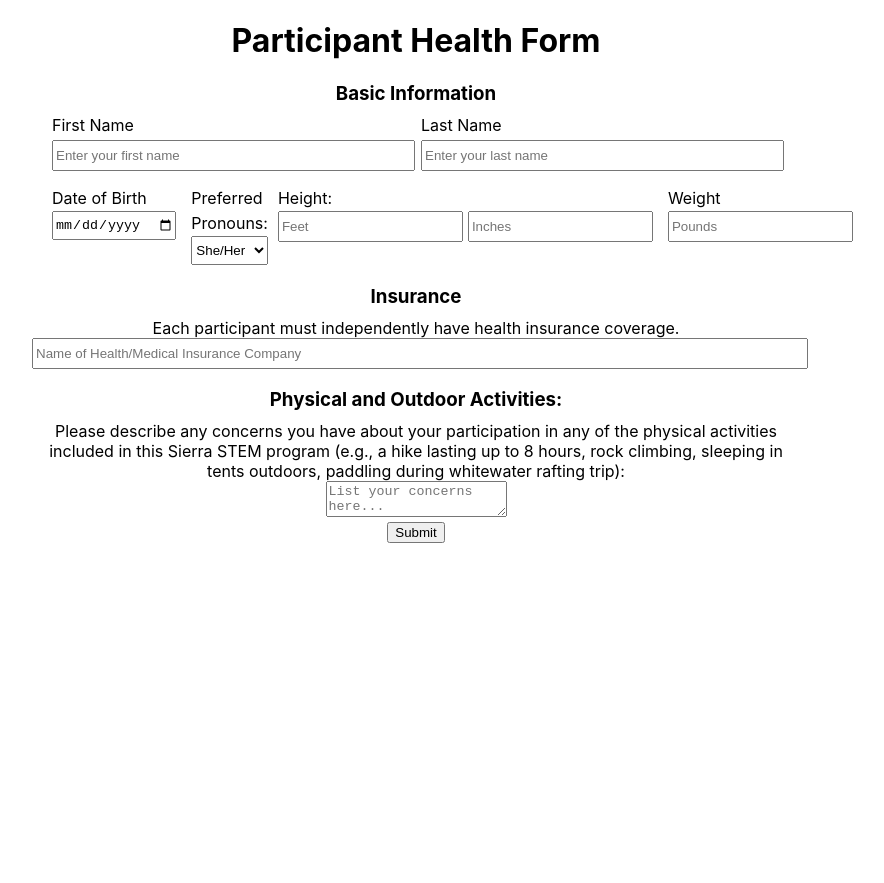
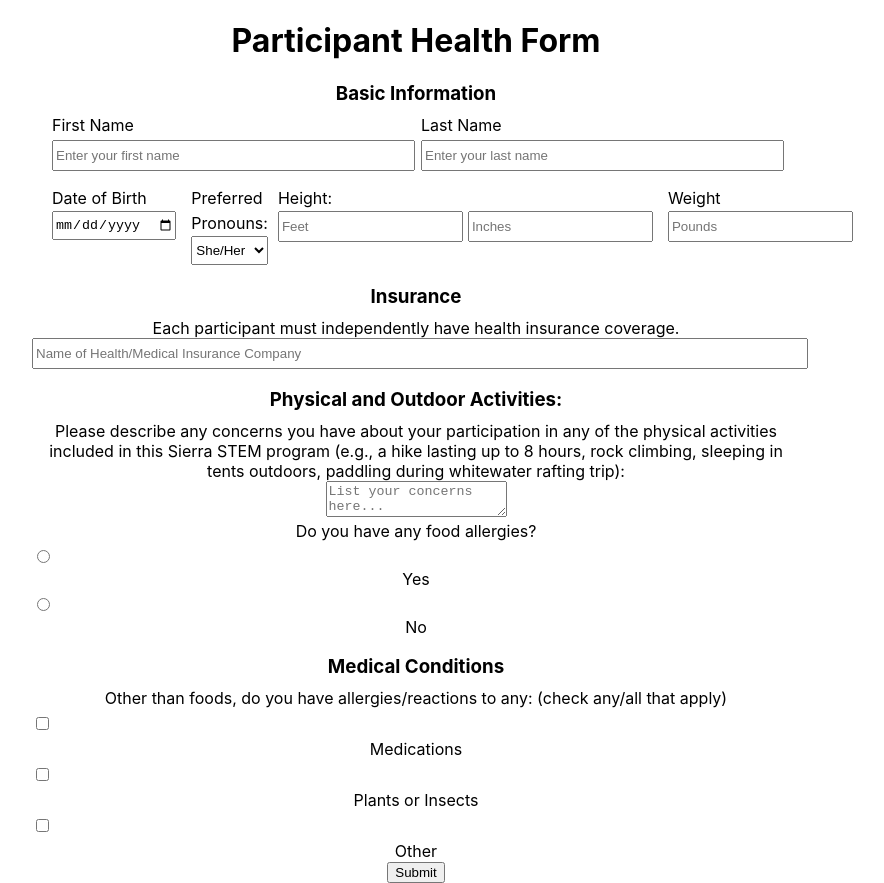
Before and after one commit to alinachen8/sierra-stem, a React (Create React App) app in the folder ss_waiver_app/: page / in a window 1280 px wide. Shown: the whole page, without its empty margins (224-1108 px from the left). Before the commit the page ends 800 px from the top, so only its background shows below. Built offline with nearby package versions, Linux system fonts and the light colour scheme.

Commit message:
implemented radio and checkbox (small bug), need to update schema

```diff
--- /dev/null
+++ b/ss_waiver_app/src/components/CheckboxInput.js
@@ -0,0 +1,42 @@
+import { useField } from "formik";
+import classnames from "classnames"
+
+const CheckboxInput = ({label, className, options, ...props}) => {
+    const [field, meta] = useField(props);
+    const detailName = `{field.name}-details`;
+
+    return (
+        <>
+            <label>{label}</label>
+
+            {options.map((option) =>
+                <label key={option.value}>
+                    <input
+                        type="checkbox"
+                        value={option.value}
+                        {...field}
+                        {...props}
+                        className = {classnames(className, {
+                            "input-error": meta.touched && meta.error
+                            })}
+                    />
+                    {option.label}
+                </label>
+
+            )}
+
+            {/* need to change logic bc now if uncheck one box is gone even if there are two other checked ones */}
+            {field.value &&
+            <>
+                <label>Please provide further details.</label>
+                <input
+                    name={detailName}
+                    type="text"
+                />
+            </>
+            }
+        </>
+     );
+}
+
+export default CheckboxInput;
--- /dev/null
+++ b/ss_waiver_app/src/components/RadioInput.js
@@ -0,0 +1,49 @@
+import { useField } from "formik";
+import classnames from "classnames";
+
+const RadioInput = ({label, className, ...props}) => {
+    const [field, meta] = useField(props);
+    const detailName = `{field.name}-details`
+
+    return (
+        <>
+        {/* question label */}
+            <label>{label}</label>
+            <label>
+                <input
+                    {...field}
+                    {...props}
+                    className= {classnames(className, {
+                        "input-error": meta.touched && meta.error
+                        })}
+                    type="radio"
+                    value="yes"
+                />
+                Yes
+            </label>
+            <label>
+                <input
+                    {...field}
+                    {...props}
+                    className= {classnames(className, {
+                        "input-error": meta.touched && meta.error
+                        })}
+                    type="radio"
+                    value="no"
+                />
+                No
+            </label>
+
+            {field.value === "yes" &&
+                <>
+                    <label>Please provide further details.</label>
+                    <input type="text" name={detailName}/>
+
+                </>}
+
+        </>
+
+     );
+}
+
+export default RadioInput;
--- a/ss_waiver_app/src/components/WaiverForm.js
+++ b/ss_waiver_app/src/components/WaiverForm.js
@@ -2,6 +2,8 @@ import { Formik, Field, Form } from "formik";
 import TextInput from "./TextInput";
 import { formSchema } from "../schemas";
 import TextareaInput from "./TextareaInput";
+import RadioInput from "./RadioInput";
+import CheckboxInput from "./CheckboxInput";
 
 const onSubmit = async (values, actions) => {
     console.log("pressed submit")
@@ -30,7 +32,7 @@ const WaiverForm = () => {
             {(props) => (
                 <Form>
                     <div className='basic-info'>
-                    <h3>Basic Information</h3>
+                        <h3>Basic Information</h3>
                         <div className='name'>
                             <div className="firstName">
                                 <TextInput
@@ -52,6 +54,7 @@ const WaiverForm = () => {
                             </div>
 
                         </div>
+
                         <div className='personal-info'>
                             <div className="dob">
                                 <TextInput
@@ -62,7 +65,6 @@ const WaiverForm = () => {
                                 />
                             </div>
                             <div className="pronouns">
-                                {/* add code so that an input box will render if other is selected */}
                                 <label>Preferred Pronouns: </label> <br />
                                 <select className='input' required>
                                     <option value='she/her'>She/Her</option>
@@ -94,6 +96,7 @@ const WaiverForm = () => {
                             </div>
                         </div>
                     </div>
+
                     <div className="insurance">
                         <h3 className="insurnace-title">Insurance</h3>
                         <TextInput
@@ -109,8 +112,30 @@ const WaiverForm = () => {
                         <TextareaInput
                             label="Please describe any concerns you have about your participation in any of the physical activities included in this Sierra STEM program (e.g., a hike lasting up to 8 hours, rock climbing, sleeping in tents outdoors, paddling during whitewater rafting trip):"
                             name="physActsConcerns"
+                            className="physActs-input"
                             type="text"
                             placeholder="List your concerns here..."
+                        />
+                    </div>
+                    <div>
+                        <RadioInput
+                            label="Do you have any food allergies?"
+                            name="allergies"
+                            className="allergies-input"
+                        />
+                    </div>
+
+                    <div>
+                        <h3>Medical Conditions</h3>
+                        <CheckboxInput
+                            label="Other than foods, do you have allergies/reactions to any: (check any/all that apply)"
+                            name="otherAllergies"
+                            className="other-allergies-input"
+                            options = {[
+                                {value: "medications", label: "Medications"},
+                                {value: "plants-insects", label: "Plants or Insects"},
+                                {value: "other", label: "Other"}
+                            ]}
                         />
                     </div>
 
```
